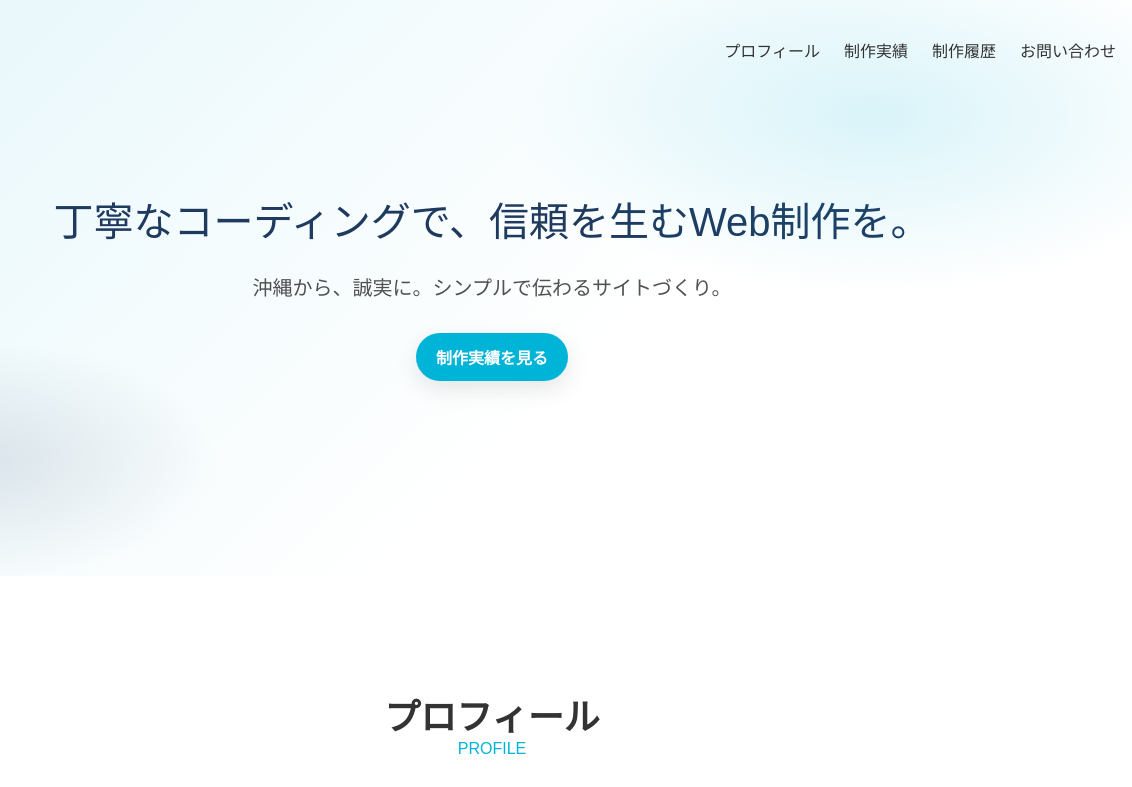
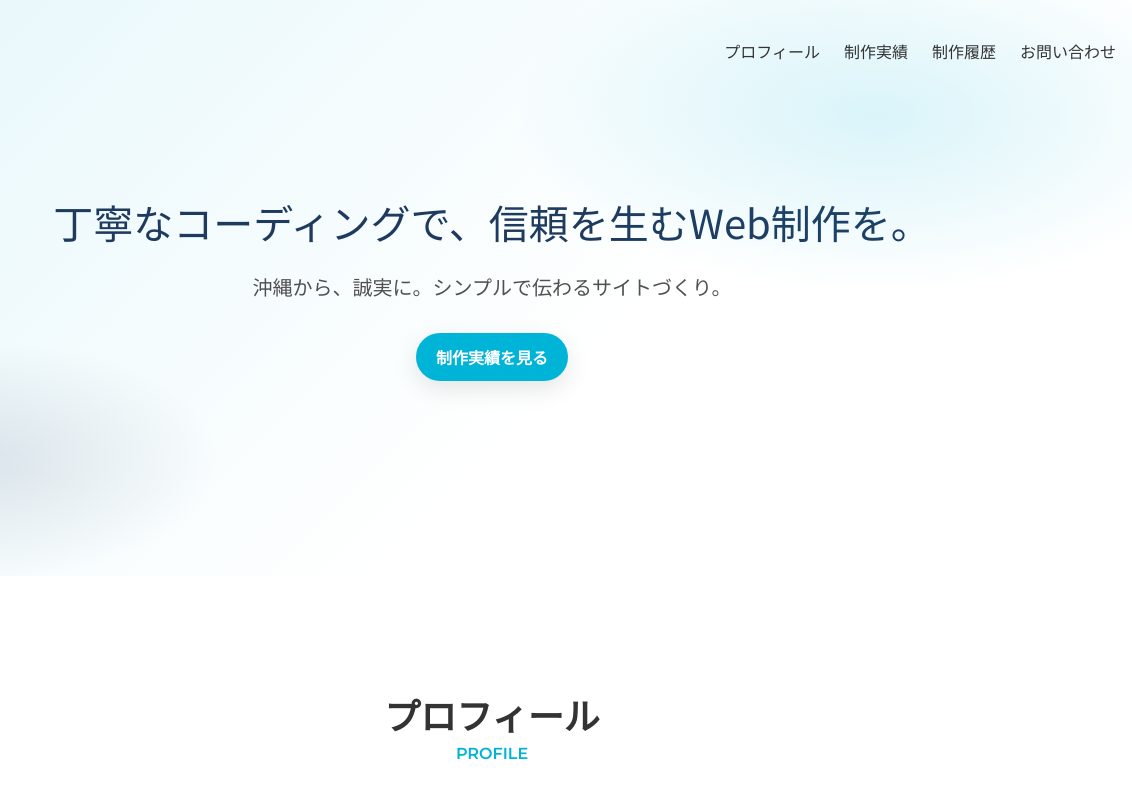
Before and after one commit to yamanoha-hub/portfolio-2025, a plain HTML site: page index.html in a window 1280 px wide. Shown: the top 787 px of the page, 148-1280 px from the left. Drawn offline with nearby package versions, Linux system fonts and the light colour scheme; grey boxes are pictures that could not be loaded.

Commit message:
Googleのフォントに変更。

```diff
--- a/index.html
+++ b/index.html
@@ -7,6 +7,10 @@
   <!-- css読み込み -->
   <link rel="stylesheet" href="sass/reset.css">
   <link rel="stylesheet" href="sass/style.css">
+
+  <!-- Google Fonts 読み込み -->
+  <link href="https://fonts.googleapis.com/css2?family=Montserrat:wght@600;700&family=Noto+Sans+JP:wght@400;500;700&display=swap" rel="stylesheet">
+
 
   <!-- ファビコンの設定 -->
   <link rel="icon" href="images/favicon.ico" type="image/png">
--- a/sass/_mixin.scss
+++ b/sass/_mixin.scss
@@ -7,10 +7,12 @@
   h2 {
     font-size: 2.25rem;
     font-weight: bold;
+    font-family: 'Montserrat', 'Noto Sans JP', sans-serif;
   }
   span {
     font-size: 1rem;
     color: base.$sv-color;
+    font-family: 'Montserrat', 'Noto Sans JP', sans-serif;
   }
   @include base.media(s) {
     margin-top: 1rem;
```
Also changed, not shown: images/dummy.png, images/portfolio-screenshot.png, images/portfolio-thumb.png, sass/style.css, 10 other files.
